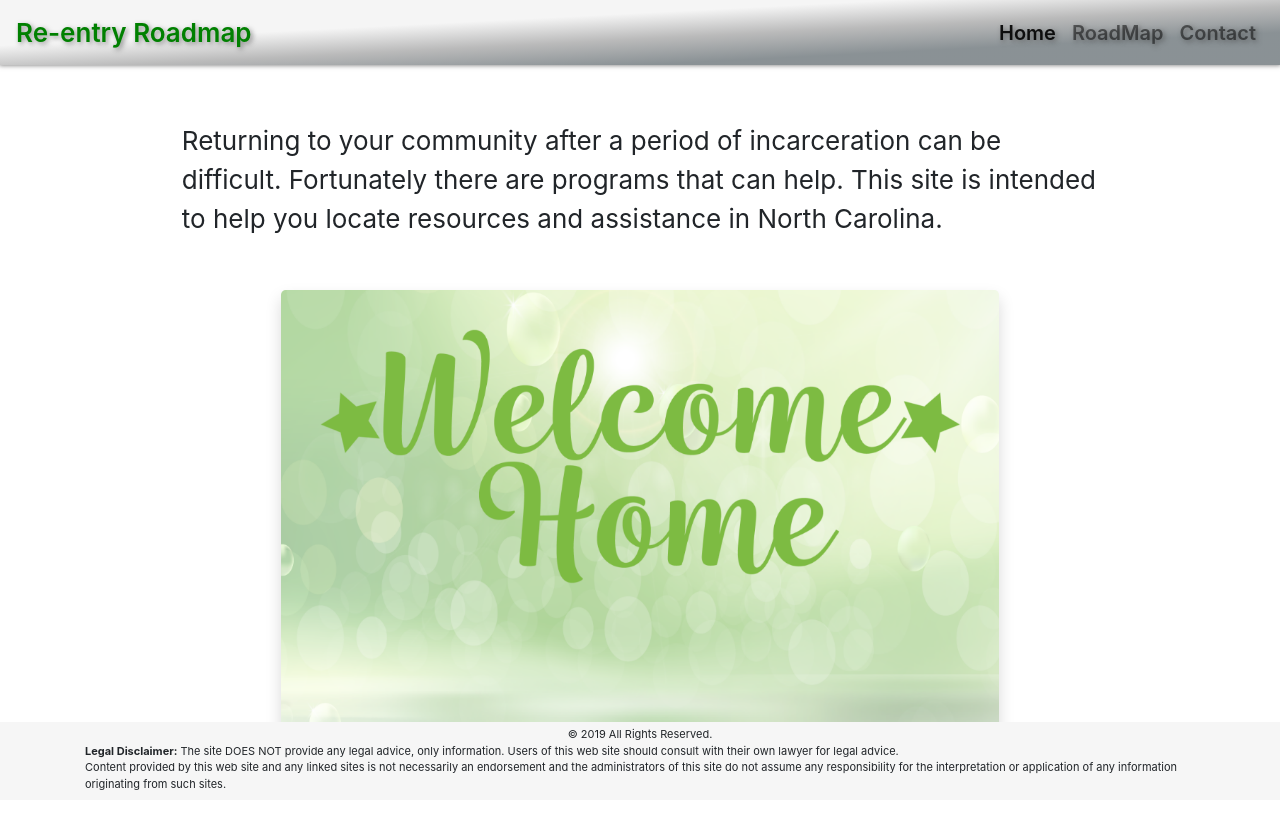
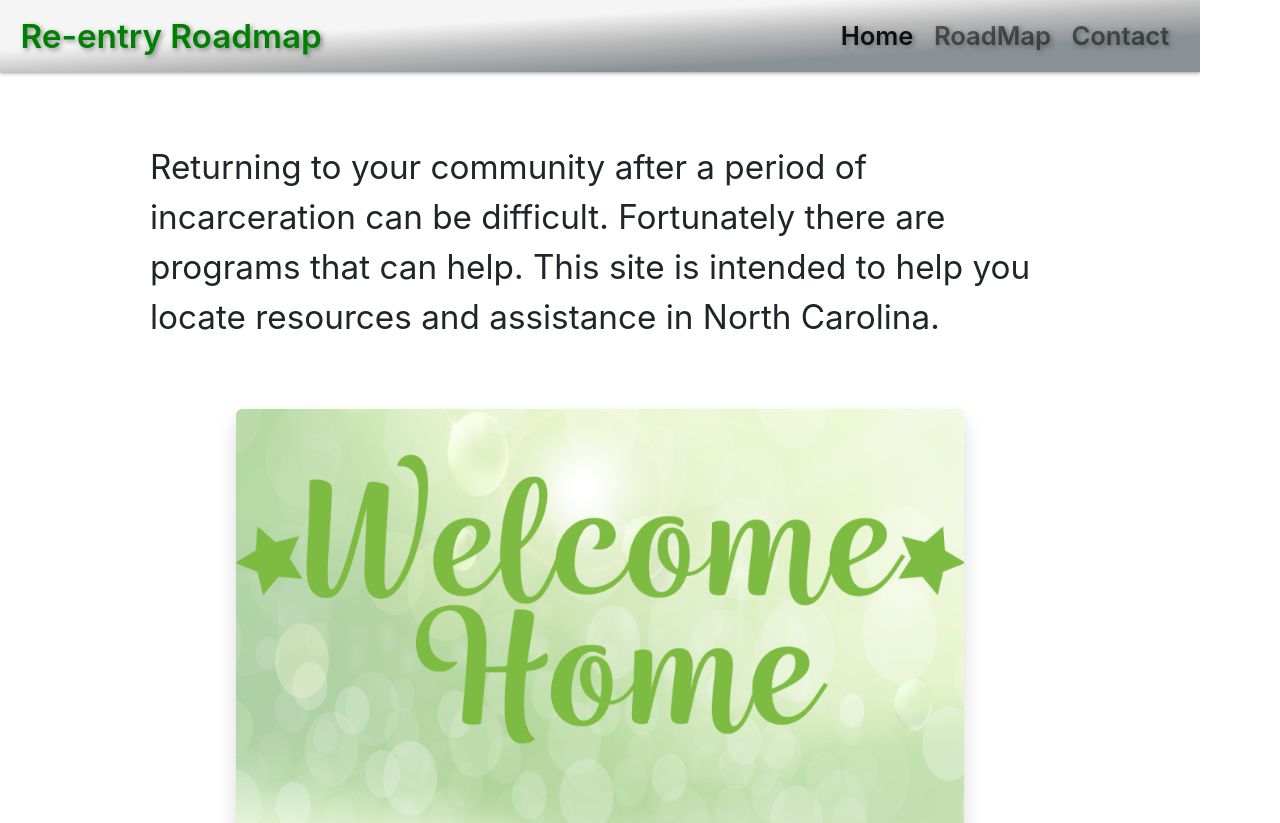
Before and after one commit to OpenCLTBrigade/re-entry-hub, a React (Create React App) app: page /about in a window 1280 px wide. Shown: the top 823 px of the page. Before the commit the page ends 800 px from the top, so only its background shows below. Built offline with nearby package versions, Linux system fonts and the light colour scheme.

Commit message:
updated css

```diff
--- a/public/style.css
+++ b/public/style.css
@@ -1,6 +1,14 @@
 html{
     font-family: 'Roboto', sans-serif;
-}
+    box-sizing: border-box;
+    max-width: 1200px !important;
+    font-size: 1.6vw;
+  }
+  *,
+  *:before,
+  *:after {
+    box-sizing: inherit;
+  }
 
 #head{
     min-height: 100vh; /* will cover the 100% of viewport */
--- a/src/components/footer/Footer.css
+++ b/src/components/footer/Footer.css
@@ -1,5 +1,5 @@
 .footr{
-    font-size: 11px;
+    font-size: .6875rem;
     background-color: rgb(246, 246, 246);
     position: absolute;
     bottom: 0;
--- a/src/components/idCard/idCard.css
+++ b/src/components/idCard/idCard.css
@@ -20,7 +20,7 @@ h6 p, .btn-link{
 }
 
 .btn-link> h6{
-    font-size: 18px;
+    font-size: 1.125rem;
 }
 
 .card>.card-header:hover {
--- a/src/components/nav/NavTabs.css
+++ b/src/components/nav/NavTabs.css
@@ -1,11 +1,11 @@
 .nav-item a{
-    font-size: 20px;
+    font-size: 1.25rem;
     font-weight: 600;
 
 }
 
 #mainTitle{
-    font-size: 26px;
+    font-size: 1.625rem;
     font-weight: 600;
     color: green;
 }
@@ -14,7 +14,7 @@
     box-shadow: 0px -1px 5px 1px rgba(0, 0, 0, 0.582);
     text-shadow: 2px 2px 5px rgba(61, 61, 61, 0.561);
     background-image: linear-gradient(to bottom right,whitesmoke 35%,rgba(175, 175, 175, 0.85),rgba(126, 134, 138, 0.9) 75%);
-
+    line-height: 1.15;
 }
 
 #roadmap{
--- a/src/components/pages/about/about.css
+++ b/src/components/pages/about/about.css
@@ -1,5 +1,5 @@
 #homeDescription{
-    font-size: 26px;
+    font-size: 1.625rem;
 }
 
 .homePicture{
@@ -7,6 +7,6 @@
     background-position: center;
     background-repeat: no-repeat;
     background-size: cover;
-    width: 65%;
-    height: 280%;
+    width: 35.5rem;
+    height: 25rem;
 }
--- a/src/components/pages/roadmap/RoadMap.js
+++ b/src/components/pages/roadmap/RoadMap.js
@@ -207,7 +207,7 @@ class RoadMap extends React.Component {
                 />
               </Col> */}
 
-              <Col addClasses="col-xs-6 col-sm-4  offset-1">
+              <Col addClasses="col-4 offset-1">
                 {/* County Selector */}
                 <Select
                   className="shadow-sm mt-0"
--- a/src/components/pages/roadmap/roadmap.css
+++ b/src/components/pages/roadmap/roadmap.css
@@ -1,5 +1,5 @@
 .question{
-    font-size: 19px;
+    font-size: 1.1875rem;
 }
 
 .question p{
@@ -16,7 +16,7 @@
 
 h2 .btn-link{
     text-shadow: 1px 1px 3px rgba(102, 101, 101, 0.473);
-    font-size: 18px;
+    font-size: 1.125rem;
 }
 
 .done{
--- a/src/index.css
+++ b/src/index.css
@@ -5,6 +5,7 @@ body {
     sans-serif;
   -webkit-font-smoothing: antialiased;
   -moz-osx-font-smoothing: grayscale;
+
 }
 
 code {
```
